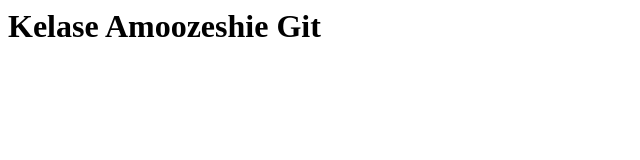
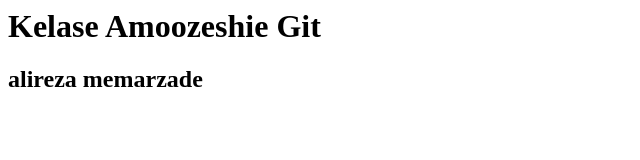
Before and after one commit to alirezamzh/test, a plain HTML site: page index.html in a window 1280 px wide. Shown: the whole page, without its empty margins (0-640 px from the left). Drawn offline with Linux system fonts and the light colour scheme.

Commit message:
add h2 tag

```diff
--- a/index.html
+++ b/index.html
@@ -7,5 +7,6 @@
 </head>
 <body>
     <h1>Kelase Amoozeshie Git</h1>
+    <h2>alireza memarzade</h2>
 </body>
 </html>
```
